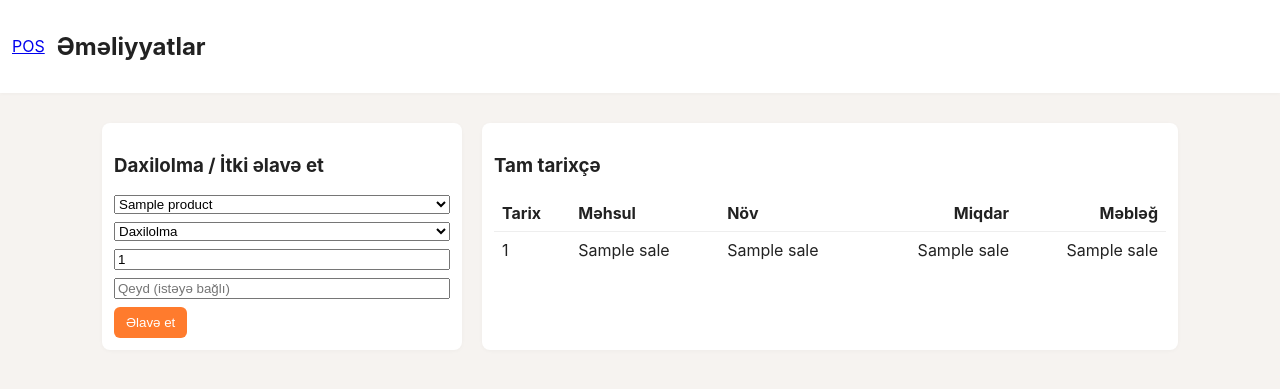
After one commit to Rufat19/POS-gigaversia, a Flask app: page /operations in a window 1280 px wide. The commit adds this page. Shown: the top 389 px of the page. Run offline with Flask 3, Linux system fonts and the light colour scheme; a database or web service that is not in the repository returns one stand-in record (values such as "Sample title"); data that the repository does not hold is empty; some libraries are stand-ins or nearby versions.

Commit message:
Feature: stock_movements table + operations page (add movement, history) and header link

```diff
--- a/app.py
+++ b/app.py
@@ -122,6 +122,19 @@ def _create_tables_postgres(conn):
             )
             """
         )
+        # stock_movements table: records stock ins/outs (daxilolma/itki)
+        cur.execute(
+            """
+            CREATE TABLE IF NOT EXISTS stock_movements (
+                id SERIAL PRIMARY KEY,
+                product_id INTEGER NOT NULL REFERENCES products(id) ON DELETE RESTRICT,
+                type VARCHAR(20) NOT NULL,
+                quantity INTEGER NOT NULL,
+                created_at TIMESTAMP DEFAULT CURRENT_TIMESTAMP,
+                note TEXT
+            )
+            """
+        )
 
         cur.execute("SELECT COUNT(*) AS count FROM products")
         row = cur.fetchone()
@@ -211,6 +224,20 @@ def _create_tables_sqlite(conn):
             )
             """
         )
+        # stock_movements table for SQLite
+        cur.execute(
+            """
+            CREATE TABLE IF NOT EXISTS stock_movements (
+                id INTEGER PRIMARY KEY AUTOINCREMENT,
+                product_id INTEGER NOT NULL,
+                type TEXT NOT NULL,
+                quantity INTEGER NOT NULL,
+                created_at TEXT DEFAULT CURRENT_TIMESTAMP,
+                note TEXT,
+                FOREIGN KEY (product_id) REFERENCES products(id)
+            )
+            """
+        )
         cur.execute("SELECT COUNT(*) AS count FROM products")
         row = cur.fetchone()
         existing_count = 0
@@ -294,6 +321,150 @@ def products_page():
         finally:
             cur.close()
     return render_template("products.html", products=products, categories=categories)
+
+
+@app.route('/operations')
+def operations_page():
+    """Render operations page: add stock movements and show combined history."""
+    init_db()
+    conn = get_db()
+    database_url, _ = get_db_config()
+    # load products for dropdown
+    if database_url:
+        cur = conn.cursor()
+        try:
+            cur.execute("SELECT id, name FROM products ORDER BY name")
+            products = cur.fetchall()
+        finally:
+            cur.close()
+    else:
+        cur = conn.cursor()
+        try:
+            cur.execute("SELECT id, name FROM products ORDER BY name")
+            products = cur.fetchall()
+        finally:
+            cur.close()
+
+    # fetch combined history (sales items + stock_movements)
+    history = []
+    if database_url:
+        cur = conn.cursor()
+        try:
+            # sales items
+            cur.execute(
+                """
+                SELECT s.created_at AS created_at, p.name AS product_name, 'sale' AS kind, si.quantity AS quantity,
+                       (si.unit_price * si.quantity) AS amount
+                FROM sale_items si
+                JOIN sales s ON si.sale_id = s.id
+                JOIN products p ON si.product_id = p.id
+                UNION ALL
+                SELECT sm.created_at AS created_at, p.name AS product_name, sm.type AS kind, sm.quantity AS quantity, NULL AS amount
+                FROM stock_movements sm
+                JOIN products p ON sm.product_id = p.id
+                ORDER BY created_at DESC
+                """
+            )
+            history = cur.fetchall()
+        finally:
+            cur.close()
+    else:
+        cur = conn.cursor()
+        try:
+            cur.execute(
+                """
+                SELECT s.created_at AS created_at, p.name AS product_name, 'sale' AS kind, si.quantity AS quantity,
+                       (si.unit_price * si.quantity) AS amount
+                FROM sale_items si
+                JOIN sales s ON si.sale_id = s.id
+                JOIN products p ON si.product_id = p.id
+                UNION ALL
+                SELECT sm.created_at AS created_at, p.name AS product_name, sm.type AS kind, sm.quantity AS quantity, NULL AS amount
+                FROM stock_movements sm
+                JOIN products p ON sm.product_id = p.id
+                ORDER BY created_at DESC
+                """
+            )
+            history = cur.fetchall()
+        finally:
+            cur.close()
+
+    return render_template('operations.html', products=products, history=history)
+
+
+@app.route('/operations/add', methods=['POST'])
+def add_movement():
+    """API to add a stock movement (daxilolma/itki).
+
+    Expects JSON: {product_id, type, quantity, note}
+    """
+    data = request.get_json(silent=True) or {}
+    try:
+        product_id_raw = data.get('product_id')
+        quantity_raw = data.get('quantity')
+        if product_id_raw is None or quantity_raw is None:
+            raise ValueError('missing')
+        product_id = int(product_id_raw)
+        movement_type = data.get('type')
+        quantity = int(quantity_raw)
+        note = data.get('note')
+    except Exception:
+        return jsonify({'success': False, 'message': 'Yanlış input'}), 400
+
+    if movement_type not in ('daxilolma', 'itki'):
+        return jsonify({'success': False, 'message': 'Növ səhvdir'}), 400
+    if quantity <= 0:
+        return jsonify({'success': False, 'message': 'Miqdar müsbət olmalıdır'}), 400
+
+    conn = get_db()
+    database_url, _ = get_db_config()
+    try:
+        if database_url:
+            cur = conn.cursor()
+            try:
+                # if itki, check stock
+                cur.execute('SELECT stock, name FROM products WHERE id = %s', (product_id,))
+                prod = cur.fetchone()
+                if prod is None:
+                    return jsonify({'success': False, 'message': 'Məhsul tapılmadı'}), 404
+                current_stock = int(prod['stock'])
+                if movement_type == 'itki' and quantity > current_stock:
+                    return jsonify({'success': False, 'message': 'Stokda kifayət qədər məhsul yoxdur.'}), 400
+
+                cur.execute('INSERT INTO stock_movements (product_id, type, quantity, note) VALUES (%s, %s, %s, %s) RETURNING id', (product_id, movement_type, quantity, note))
+                row = cur.fetchone()
+                movement_id = row['id'] if row and hasattr(row, 'get') else (row[0] if row else None)
+                if movement_type == 'daxilolma':
+                    cur.execute('UPDATE products SET stock = stock + %s WHERE id = %s', (quantity, product_id))
+                else:
+                    cur.execute('UPDATE products SET stock = stock - %s WHERE id = %s', (quantity, product_id))
+                conn.commit()
+                return jsonify({'success': True, 'id': movement_id})
+            finally:
+                cur.close()
+        else:
+            cur = conn.cursor()
+            try:
+                prod = conn.execute('SELECT stock, name FROM products WHERE id = ?', (product_id,)).fetchone()
+                if prod is None:
+                    return jsonify({'success': False, 'message': 'Məhsul tapılmadı'}), 404
+                current_stock = int(prod['stock'])
+                if movement_type == 'itki' and quantity > current_stock:
+                    return jsonify({'success': False, 'message': 'Stokda kifayət qədər məhsul yoxdur.'}), 400
+
+                cur.execute('INSERT INTO stock_movements (product_id, type, quantity, note) VALUES (?, ?, ?, ?)', (product_id, movement_type, quantity, note))
+                movement_id = cur.lastrowid
+                if movement_type == 'daxilolma':
+                    conn.execute('UPDATE products SET stock = stock + ? WHERE id = ?', (quantity, product_id))
+                else:
+                    conn.execute('UPDATE products SET stock = stock - ? WHERE id = ?', (quantity, product_id))
+                conn.commit()
+                return jsonify({'success': True, 'id': movement_id})
+            finally:
+                cur.close()
+    except Exception as exc:  # pylint: disable=broad-except
+        conn.rollback()
+        return jsonify({'success': False, 'message': str(exc)}), 500
 
 
 @app.route("/checkout", methods=["POST"])
--- a/static/css/styles.css
+++ b/static/css/styles.css
@@ -71,6 +71,7 @@ main{flex:1}
 
 /* new-product form styles (moved from template inline) */
 .new-product-form-container{margin-top:12px;padding:12px;background:#fff;border-radius:8px;box-shadow:0 1px 4px rgba(0,0,0,0.03)}
+.new-product-form-container{margin-top:12px;padding:12px;background:#fff;border-radius:8px;box-shadow:0 1px 4px rgba(0,0,0,0.03)}
 .new-product-form-container h3{margin:0 0 8px 0}
 .new-product-form-inputs{display:flex;gap:8px;flex-wrap:wrap;align-items:center}
 .new-product-form-inputs .new-product-input{padding:8px;border-radius:6px;border:1px solid #eee}
@@ -81,3 +82,7 @@ main{flex:1}
 .new-product-form-inputs .new-product-input.long{width:220px}
 .add-product-msg{margin-top:8px;font-size:13px;color:#666}
 @media(max-width:600px){.new-product-form-inputs{flex-direction:column}.new-product-form-inputs .new-product-input{width:100%}.new-product-form-inputs .add-btn{width:100%}}
+/* movement kind colors */
+.kind-sale{color:darkgreen;font-weight:700}
+.kind-daxilolma{color:royalblue;font-weight:700}
+.kind-itki{color:crimson;font-weight:700}
--- /dev/null
+++ b/templates/operations.html
@@ -0,0 +1,85 @@
+<!doctype html>
+<html lang="az">
+  <head>
+    <meta charset="utf-8">
+    <meta name="viewport" content="width=device-width, initial-scale=1">
+    <title>Əməliyyatlar - Anbar hərəkətləri</title>
+    <link rel="stylesheet" href="{{ url_for('static', filename='css/styles.css') }}">
+  </head>
+  <body>
+    <header style="display:flex;align-items:center;gap:12px;padding:12px;background:#fff;box-shadow:0 1px 4px rgba(0,0,0,0.03)">
+      <a href="/">POS</a>
+      <h2>Əməliyyatlar</h2>
+    </header>
+
+    <div style="max-width:1100px;margin:18px auto;padding:12px">
+      <div style="display:flex;gap:20px;flex-wrap:wrap">
+        <div style="flex:1;min-width:320px;background:#fff;padding:12px;border-radius:8px;box-shadow:0 1px 4px rgba(0,0,0,0.03)">
+          <h3>Daxilolma / İtki əlavə et</h3>
+          <div style="display:flex;flex-direction:column;gap:8px;margin-top:8px">
+            <select id="mov-product">
+              {% for p in products %}
+                <option value="{{ p[0] }}">{{ p[1] }}</option>
+              {% endfor %}
+            </select>
+            <select id="mov-type">
+              <option value="daxilolma">Daxilolma</option>
+              <option value="itki">İtki</option>
+            </select>
+            <input id="mov-qty" type="number" min="1" value="1" placeholder="Miqdar">
+            <input id="mov-note" placeholder="Qeyd (istəyə bağlı)">
+            <div style="display:flex;gap:8px">
+              <button id="mov-add" class="add-btn">Əlavə et</button>
+              <div id="mov-msg" style="align-self:center;color:#666"></div>
+            </div>
+          </div>
+        </div>
+
+        <div style="flex:2;min-width:420px;background:#fff;padding:12px;border-radius:8px;box-shadow:0 1px 4px rgba(0,0,0,0.03)">
+          <h3>Tam tarixçə</h3>
+          <table style="width:100%;border-collapse:collapse">
+            <thead>
+              <tr>
+                <th style="text-align:left;padding:8px;border-bottom:1px solid #eee">Tarix</th>
+                <th style="text-align:left;padding:8px;border-bottom:1px solid #eee">Məhsul</th>
+                <th style="text-align:left;padding:8px;border-bottom:1px solid #eee">Növ</th>
+                <th style="text-align:right;padding:8px;border-bottom:1px solid #eee">Miqdar</th>
+                <th style="text-align:right;padding:8px;border-bottom:1px solid #eee">Məbləğ</th>
+              </tr>
+            </thead>
+            <tbody id="history-body">
+              {% for row in history %}
+                <tr>
+                  <td style="padding:8px;vertical-align:top">{{ row[0] }}</td>
+                  <td style="padding:8px;vertical-align:top">{{ row[1] }}</td>
+                  <td style="padding:8px;vertical-align:top" class="kind-{{ row[2] }}">{{ row[2] }}</td>
+                  <td style="padding:8px;vertical-align:top;text-align:right">{{ row[3] }}</td>
+                  <td style="padding:8px;vertical-align:top;text-align:right">{{ row[4] if row[4] is not none else '' }}</td>
+                </tr>
+              {% endfor %}
+            </tbody>
+          </table>
+        </div>
+      </div>
+    </div>
+
+    <script>
+      document.getElementById('mov-add').addEventListener('click', async ()=>{
+        const product_id = document.getElementById('mov-product').value;
+        const type = document.getElementById('mov-type').value;
+        const quantity = Number(document.getElementById('mov-qty').value || 0);
+        const note = document.getElementById('mov-note').value || '';
+        const msg = document.getElementById('mov-msg');
+        if(!product_id || quantity <= 0){ msg.textContent='Məhsul və müsbət miqdar seçin'; return; }
+        msg.textContent='Əlavə edilir...';
+        try{
+          const res = await fetch('/operations/add',{method:'POST',headers:{'Content-Type':'application/json'},body:JSON.stringify({product_id, type, quantity, note})});
+          const data = await res.json();
+          if(!res.ok) throw new Error(data.message||'Xəta');
+          msg.textContent='Uğurla əlavə olundu.';
+          setTimeout(()=>location.reload(),500);
+        }catch(e){ msg.textContent='Xəta: '+e.message; }
+      });
+    </script>
+  </body>
+</html>
--- a/templates/products.html
+++ b/templates/products.html
@@ -42,6 +42,9 @@
   </head>
   <body>
     <h1>POS - Kiosk (Touch-friendly)</h1>
+    <nav style="margin-top:6px;margin-bottom:12px">
+      <a href="/">Məhsullar</a> | <a href="/operations">Əməliyyatlar</a>
+    </nav>
 
     <div class="layout-row">
       <main>
```
